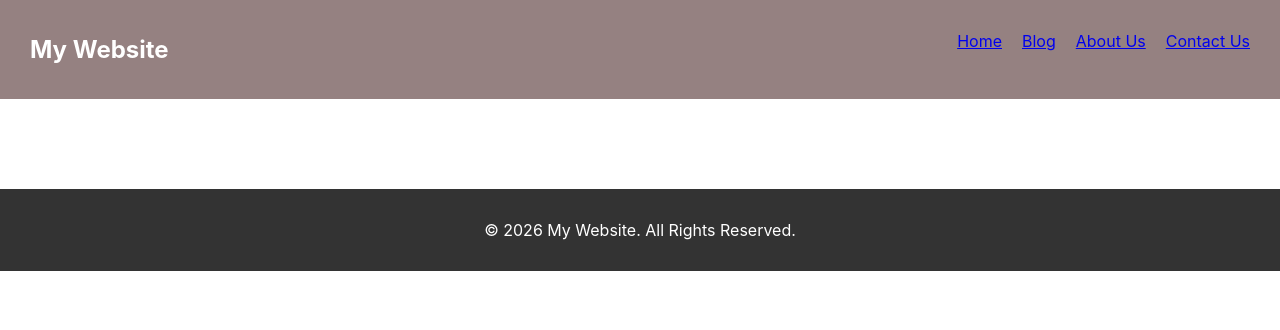
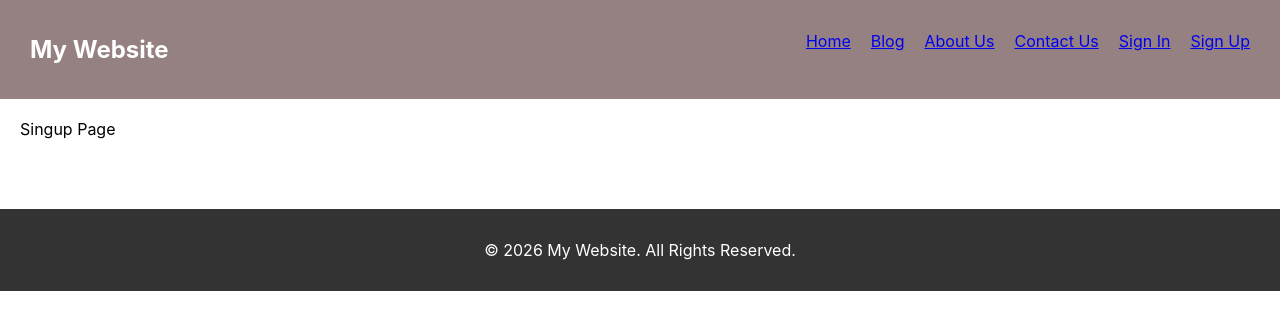
Before and after one commit to sumitpawar1991/golang-fiber, a React (Create React App) app in the folder client/: page /signup in a window 1280 px wide. Shown: the top 330 px of the page. Built offline with nearby package versions, Linux system fonts and the light colour scheme.

Commit message:
add n ags

```diff
--- a/client/src/App.js
+++ b/client/src/App.js
@@ -1,4 +1,4 @@
-import {Routes,Route,Outlet, BrowserRouter} from "react-router-dom";
+import {Routes,Route,BrowserRouter} from "react-router-dom";
 
 import "./App.css"
 import Home from "./page/Home";
@@ -8,6 +8,8 @@ import Footer from "./components/layout/Footer";
 import About from "./page/About";
 import Contact from "./page/Contact";
 import BlogDetail from "./page/BlogDetail";
+import Signin from "./page/Signin";
+import Singup from "./page/Singup";
 
 
 
@@ -24,6 +26,8 @@ return (
           <Route path="/blog/:id" element={<BlogDetail />}/>
           <Route path="/about" element={<About />}/>
           <Route path="/contact" element={<Contact />}/>
+          <Route path="/signin" element={<Signin />}/>
+          <Route path="/signup" element={<Singup />}/>
         </Routes>
       </main>
 
--- a/client/src/components/layout/Header.js
+++ b/client/src/components/layout/Header.js
@@ -14,6 +14,8 @@ function Header() {
             <li> <Link to="/blog">Blog</Link> </li>
             <li> <Link to="/about">About Us</Link> </li>
             <li> <Link to="/contact">Contact Us</Link> </li>
+            <li><Link to="/signin">Sign In</Link></li>
+            <li><Link to="/signup">Sign Up</Link></li>
         </ul>
       </nav>
     </header>
--- /dev/null
+++ b/client/src/page/Signin.js
@@ -0,0 +1,9 @@
+import React from 'react'
+
+function Signin() {
+  return (
+    <div>Signin Page</div>
+  )
+}
+
+export default Signin
--- /dev/null
+++ b/client/src/page/Singup.js
@@ -0,0 +1,9 @@
+import React from 'react'
+
+function Singup() {
+  return (
+    <div>Singup Page</div>
+  )
+}
+
+export default Singup
```
